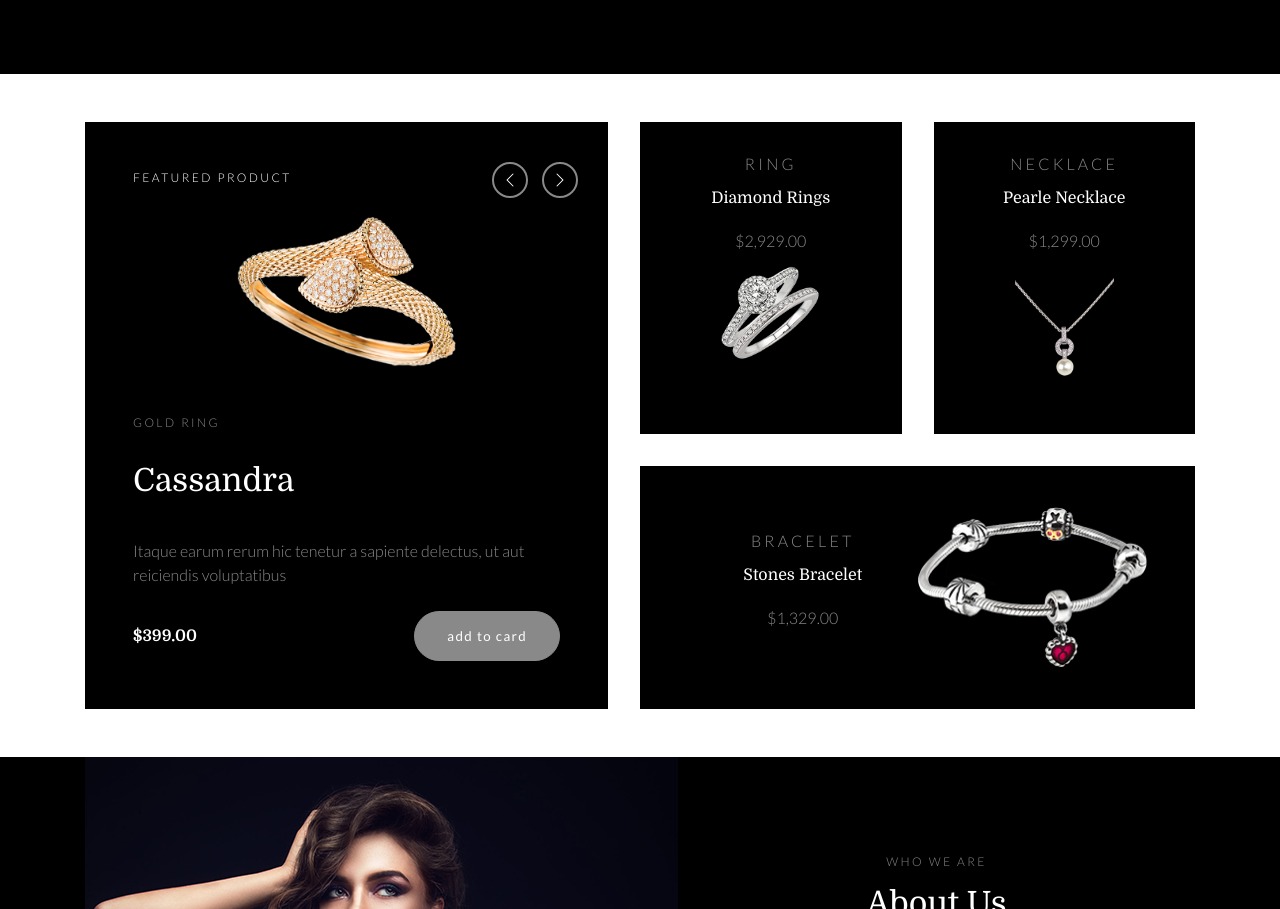
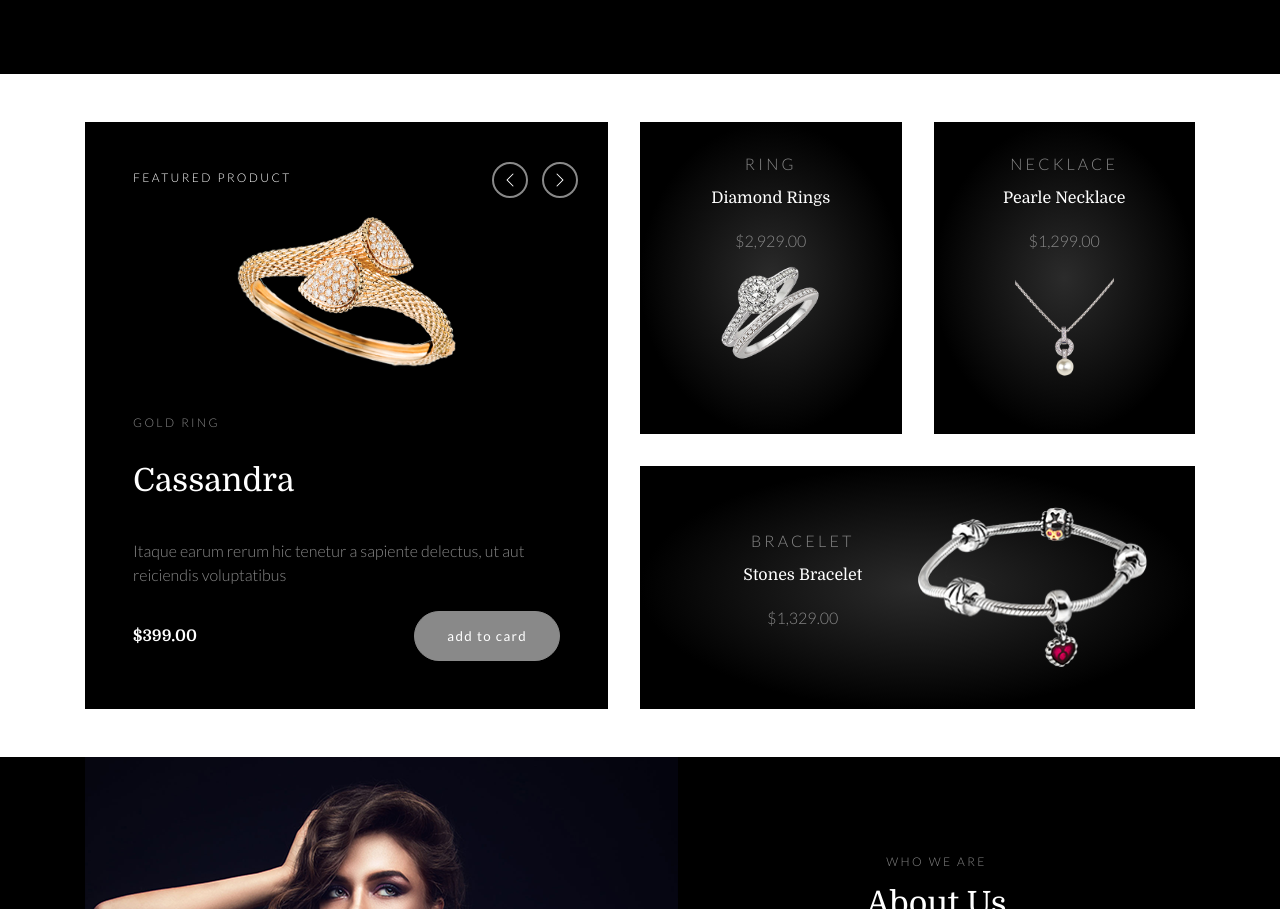
Before and after one commit to Koralldv/jewelry-shop, a React (Create React App) app: page / in a window 1280 px wide. Shown: the part 726-1635 px from the top of the page. Built offline with nearby package versions, Linux system fonts and the light colour scheme.

Commit message:
Изменил фон карточек

```diff
--- a/src/components/Card.jsx
+++ b/src/components/Card.jsx
@@ -18,7 +18,7 @@ const Block = styled.div`
     padding: 2rem;
 
     :nth-child(2) {
-        background-color: var(--black);
+        background: var(--bgGradient);
         grid-column-start: 2;
         grid-column-end: 2;
         grid-row-start: 1;
@@ -32,7 +32,7 @@ const Block = styled.div`
         }
     }
     :nth-child(3) {
-        background-color: var(--black);
+        background: var(--bgGradient);
         grid-column-start: 3;
         grid-column-end: 3;
         grid-row-start: 1;
@@ -46,7 +46,7 @@ const Block = styled.div`
         }
     }
     :nth-child(4) {
-        background-color: var(--black);
+        background: var(--bgGradient);
         grid-column-start: 2;
         grid-column-end: 4;
         grid-row-start: 2;
```
